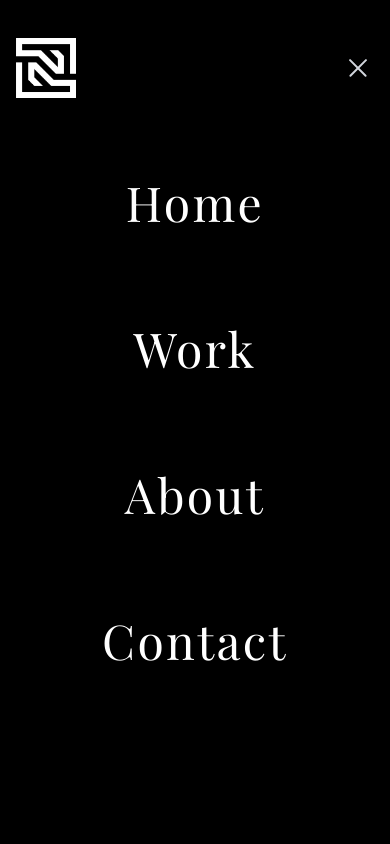
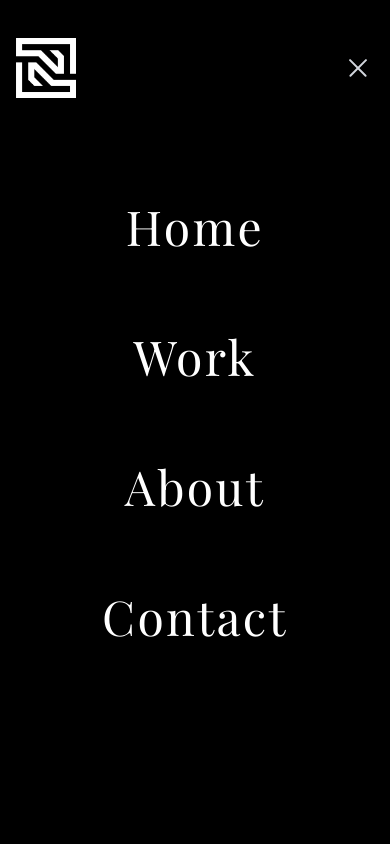
Before and after one commit to ElsayedRapaa/Brent-Le-Jones, a React (Vite) app: page / in a window 390 px wide. Both pictures are taken after a click on the button "Toggle Menu". Shown: the top 844 px of the page. Built offline with nearby package versions, Linux system fonts and the light colour scheme; a web font is replaced by a local one.

Commit message:
edit the navbar responsive

```diff
--- a/src/components/Header.jsx
+++ b/src/components/Header.jsx
@@ -134,7 +134,7 @@ export default function Header() {
               initial="closed"
               animate="open"
               exit="closed"
-              className="flex flex-col items-center space-y-24"
+              className="flex flex-col items-center gap-y-20 w-full"
             >
               {navLinks.map((link, idx) => (
                 <motion.div key={idx} variants={itemVariants}>
```
